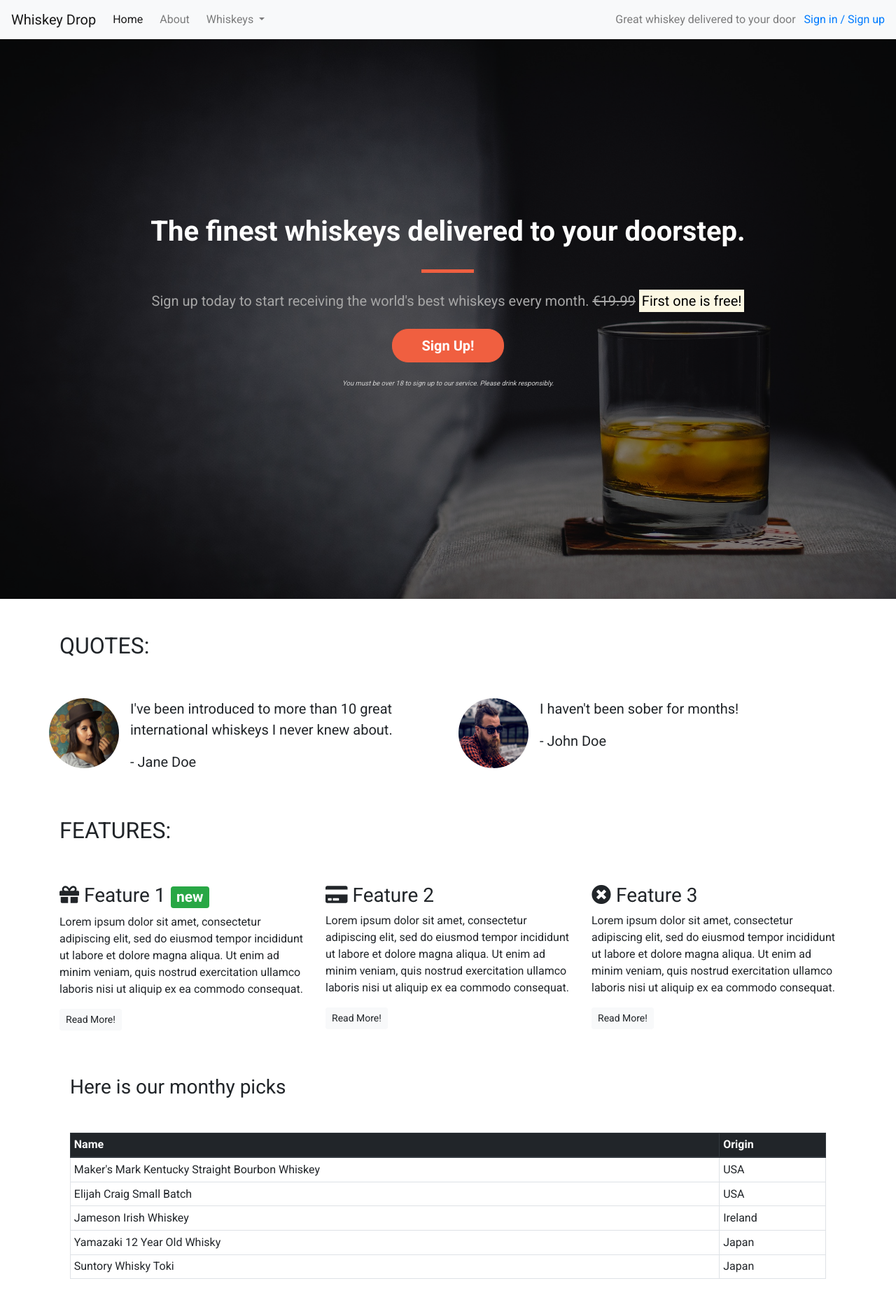
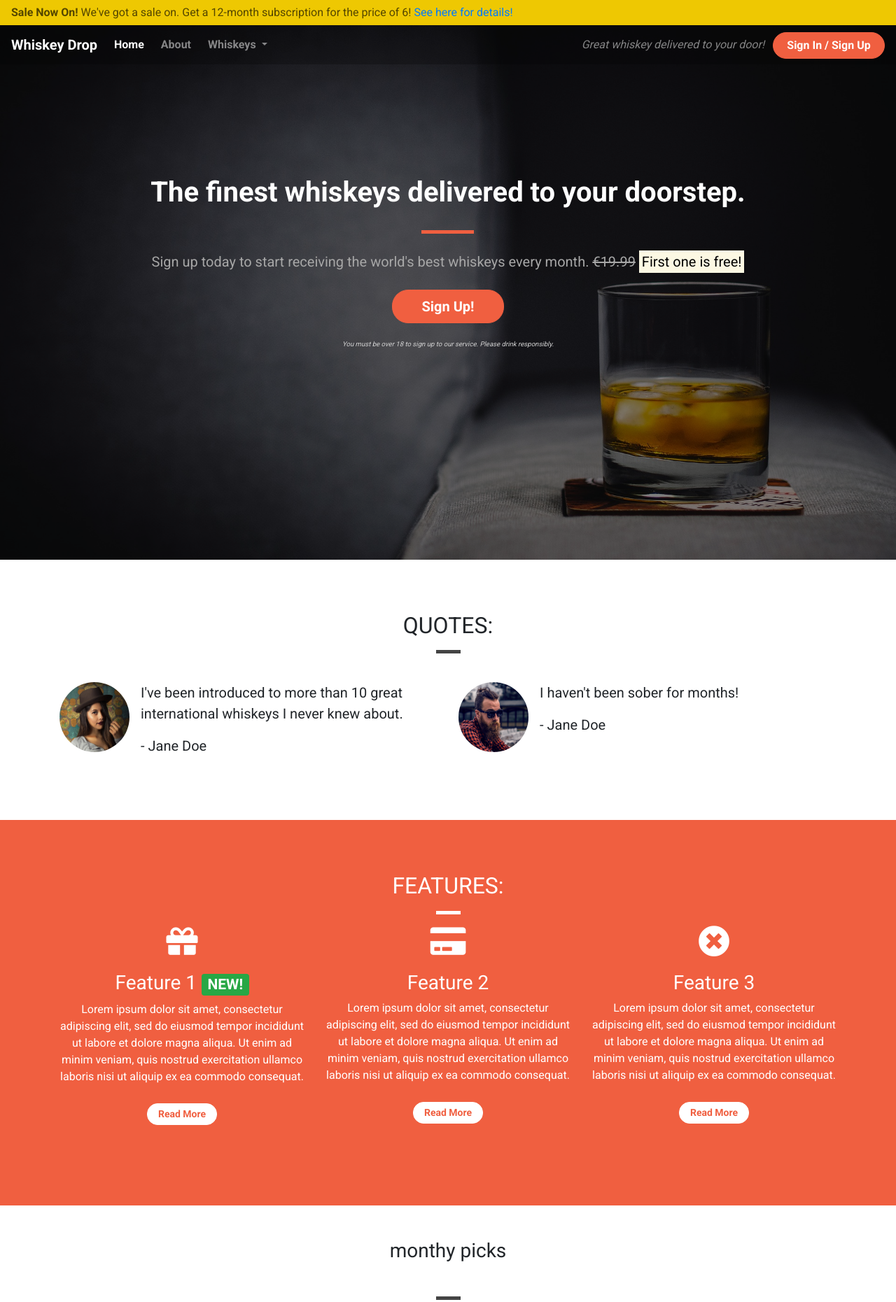
Before and after one commit to continuum-web/CI_wiskydrop, a plain HTML site: page index.html in a window 1280 px wide. Shown: the top 1861 px of the page at 70% size. Drawn offline with nearby package versions, Linux system fonts and the light colour scheme.

Commit message:
Finished styling, Whiskey Drop Complete

```diff
--- a/css/style.css
+++ b/css/style.css
@@ -1,14 +1,19 @@
-body{
+body {
     font-family: 'Roboto', sans-serif;
-
 }
 
-.alert-container{
+/* Containers */
 
+.container-wrapper {}
+
+.container-wrapper--red {
+    background-color: #f05f40;
+    color: white;
 }
 
+.alert-container {}
 
-.callout-container{
+.callout-container {
     height: 100vh;
 
     background: url('../images/whiskey-background.jpg') no-repeat bottom right fixed;
@@ -22,86 +27,107 @@ body{
     justify-content: center;
 
     position: relative;
+}
 
-
-}
-.opaque-overlay{
+.opaque-overlay {
     position: absolute;
     top: 0;
     left: 0;
     height: 100%;
     width: 100%;
     background-color: rgba(0, 0, 0, 0.5);
+}
 
+.content-container {
+    padding-top: 75px;
+    padding-bottom: 75px;
+}
 
+/* Navbar */
+
+.navalert-container {
+    position: absolute;
+    top: 0;
+    left: 0;
+    z-index: 1;
+    padding-left: 0;
+    padding-right: 0;
+}
+
+.navbar {
+    margin-bottom: 0;
+    width: 100%;
+    background-color: rgba(0, 0, 0, .25);
+    border: 0;
+}
+
+.navbar .navbar-toggler {
+    border: 0;
+}
+
+.navbar .navbar-brand {
+    font-weight: bold;
+}
+
+.navbar .navbar-nav a {
+    font-weight: bold;
 }
 
 
-.quote-container{
+/* Jumbotron */
 
+.jumbotron {
+    background-color: transparent;
 }
 
-.feature-container{
-
-
-}
-
-.faves-container{
-
-}
-
-
-/* Jumbotron Header */
-.jumbotron{
-    background: transparent;
-}
-
-.jumbotron-header{
+.jumbotron h1 {
     color: white;
     font-weight: bold;
     margin-bottom: 30px;
-
+    color: white;
 }
 
-
-.jumbotron small{
-font-size: 60%;
-font-style: italic;
-color: #d0d0d0;
+.jumbotron .lead {
+    color: #a7a7a7;
+    margin: 25px 0;
 }
 
-.jumbotron .lead{
-    margin: 25px 0;
-    color: #a7a7a7;
+.jumbotron small {
+    font-size: 60%;
+    font-style: italic;
+    color: #d0d0d0;
 }
 
+/* Block dividers */
 
-/* Utilities */
+.block-divider {
+    width: 75px;
+    height: 5px;
+    border: 0;
+    background-color: #444;
+}
 
-.block-divider--orange{
+.block-divider--orange {
     background-color: #f05f40;
 }
 
-.block-divider-short{
+.block-divider--white {
+    background-color: white;
+}
+
+.block-divider--short {
     width: 35px;
-}
-.block-divider{
-    width: 75px;
-    height: 5px;
-    border: 0;
 }
 
 /* Buttons */
 
-.btn--cta{
-
+.btn--cta {
     font-weight: bold;
     border-radius: 23px;
     width: 160px;
-
 }
 
-.btn--red{
+.btn--red {
     color: white;
     background-color: #f05f40;
     border-color: #f05f40;
@@ -115,3 +141,68 @@ color: #d0d0d0;
     border-color: #df4929;
     color: white;
 }
+
+/* Alert */
+
+.alert-container .col-12 {
+    padding-left: 0;
+    padding-right: 0;
+}
+
+.site-wide-alert {
+    color: #544600;
+    background-color: #eec802;
+    border-color: #eec802;
+    padding: 5px 15px;
+    margin-bottom: 0;
+    border: 1px solid transparent;
+    border-radius: 0;
+}
+
+/* Page Headers */
+
+.page-header {
+    margin-bottom: 0;
+    border-bottom: 0;
+    text-align: center;
+}
+
+.page-header h2 {
+    margin-top: 0;
+}
+
+/* Quotes */
+
+.quotes .page-header {
+    margin-bottom: 25px;
+}
+
+/* Features */
+
+.feature {
+    text-align: center;
+    margin-bottom: 40px;
+}
+
+.feature i {
+    margin-bottom: 20px;
+    font-size: 45px;
+    line-height: 45px;
+}
+
+.feature .btn {
+    background-color: white;
+    border-color: white;
+    border-radius: 15px;
+    min-width: 100px;
+    font-weight: bold;
+    margin-top: 10px;
+    color: #f05f40;
+}
+
+.faves-container{
+    font-weight: bold;
+    text-align: center;
+    margin-bottom: 3rem;
+    padding-bottom: 3rem;
+}
--- a/index.html
+++ b/index.html
@@ -15,9 +15,20 @@
 </head>
 
 <body>
-    <nav class="navbar navbar-light bg-light navbar-expand-sm">
+
+    <div class="container-fluid navalert-container">
+        <div class="container-fluid alert-container">
+            <div class="row d-none d-sm-block">
+                <div class="col-12">
+                    <div class="site-wide-alert alert alert-warning">
+                        <strong>Sale Now On!</strong> We've got a sale on. Get a 12-month subscription for the price of
+                        6! <a href="">See here for details!</a>
+                    </div>
+                </div>
+            </div>
+        </div>
+        <nav class="navbar navbar-dark navbar-expand-sm">
             <a href="/" class="navbar-brand">Whiskey Drop</a>
-
 
             <button class="navbar-toggler ml-auto" type="button" data-toggle="collapse" data-target="#navbarNavDropdown"
                 aria-controls="navbarNavDropdown" aria-expanded="false" aria-label="Toggle navigation">
@@ -26,7 +37,7 @@
             <div class="collapse navbar-collapse" id="navbarNavDropdown">
                 <ul class="navbar-nav mr-auto">
                     <li class="active nav-item mr-2"><a class="nav-link" href="/">Home</a></li>
-                <li class="nav-item mr-2"><a class="nav-link" href="">About</a></li>
+                    <li class="nav-item mr-2"><a class="nav-link" href="/about">About</a></li>
                     <li class="nav-item dropdown">
                         <a class="nav-link dropdown-toggle" href="#" id="navbarDropdownMenuLink" role="button"
                             data-toggle="dropdown" aria-haspopup="true" aria-expanded="false">
@@ -40,25 +51,17 @@
                         </div>
                     </li>
 
-                <li class="nav-item mr-2 d-block d-sm-none"><a class="nav-link" href="">Sign In / Sign Up</a></li>
+                    <li class="nav-item mr-2 d-block d-sm-none"><a class="nav-link" href="/login">Sign In / Sign Up</a>
+                    </li>
                 </ul>
             </div>
-
-
             <div class="d-none d-md-block">
-            <p class="navbar-text my-auto mr-2">Great whiskey delivered to your door</p>
-            <a href="/login">Sign in / Sign up</a>
+                <p class="navbar-text my-auto mr-2"><i>Great whiskey delivered to your door!</i></p>
+                <a href="/login" class="btn btn--cta btn--red">Sign In / Sign Up</a>
             </div>
         </nav>
+    </div>
 
-    <!-- <div class="row d-none d-sm-block">
-        <div class="col-12">
-            <div class="alert alert-container">
-                <strong>Sale Now On!</strong> We've got a sale on. Get 12 months subscription for the price of 6!
-                <a href="#">see here for details</a>
-            </div>
-        </div>
-    </div> -->
     <!-- callout -->
     <div class="container-fluid callout-container">
         <!-- Callout -->
@@ -82,23 +85,26 @@
     </div>
 
 
-    <!-- QUOTES -->
-    <div class="container quotes-container">
+    <!-- Quotes -->
+    <div class="container-wrapper">
+        <div class="container quotes-container content-container">
             <section class="quotes">
                 <div class="row">
-                <div class="col-12 my-5">
+                    <div class="col-12 page-header">
                         <h2 class="text-uppercase">Quotes:</h2>
+                        <hr class="block-divider block-divider--short">
+                    </div>
                 </div>
                 <div class="row">
                     <div class="col-12 col-md-6">
                         <div class="media">
                             <div class="d-none d-sm-block">
-                                <img src="images/girl-image.png" alt="girl-image" class="rounded-circle mr-3"
-                                    height="100px" width="100px"></div>
+                                <img src="images/girl-image.png" class="rounded-circle mr-3" height=100 width=100>
+                            </div>
                             <div class="media-body">
                                 <blockquote class="blockquote">
-                                    <p>I've been introduced to more than
-                                        10 great international whiskeys I never knew about.</p>
+                                    <p>I've been introduced to more than 10 great international whiskeys I never knew
+                                        about.</p>
                                     <p>- Jane Doe</p>
                                 </blockquote>
                             </div>
@@ -107,69 +113,65 @@
                     <div class="col-12 col-md-6">
                         <div class="media">
                             <div class="d-none d-sm-block">
-                                <img src="images/guy-image.png" alt="girl-image" class="rounded-circle mr-3"
-                                    height="100px" width="100px">
+                                <img src="images/guy-image.png" class="rounded-circle mr-3" height=100 width=100>
                             </div>
                             <div class="media-body">
                                 <blockquote class="blockquote">
                                     <p>I haven't been sober for months!</p>
-                                    <p>- John Doe</p>
+                                    <p>- Jane Doe</p>
                                 </blockquote>
                             </div>
                         </div>
                     </div>
                 </div>
+            </section>
+            <!-- /.quotes -->
         </div>
-        </section>
     </div>
+
     <!-- Features -->
-    <div class="container features-container">
+    <div class="container-wrapper container-wrapper--red">
+        <div class="container features-container content-container">
             <section class="features">
                 <div class="row">
-                <div class="col-12 my-5">
+                    <div class="col-12 page-header">
                         <h2 class="text-uppercase">Features:</h2>
+                        <hr class="block-divider block-divider--short block-divider--white">
                     </div>
                 </div>
                 <div class="row">
                     <div class="col-12 col-md-6 col-lg-4">
                         <div class="feature">
-                        <h3> <i class="fas fa-gift d-none d-sm-inline"></i> Feature 1 <span
-                                class="badge badge-success">new</span></h3>
-                        <p>Lorem ipsum dolor sit amet, consectetur adipiscing elit, sed do eiusmod tempor incididunt ut
-                            labore
-                            et dolore magna aliqua. Ut enim ad minim veniam, quis nostrud exercitation ullamco laboris
-                            nisi
-                            ut
-                            aliquip ex ea commodo consequat.</p>
-                        <p><a href="#" class="btn btn-sm btn-light">Read More!</a></p>
+                            <h3><i class="fas fa-gift d-none d-sm-block"></i> Feature 1 <span
+                                    class="badge badge-success">NEW!</span></h3>
+                            <p>Lorem ipsum dolor sit amet, consectetur adipiscing elit, sed do eiusmod tempor incididunt
+                                ut labore et dolore magna aliqua. Ut enim ad minim veniam, quis nostrud exercitation
+                                ullamco laboris nisi ut aliquip ex ea commodo consequat.</p>
+                            <p><a class="btn btn-sm btn-light" href="">Read More</a></p>
                         </div>
                     </div>
                     <div class="col-12 col-md-6 col-lg-4">
                         <div class="feature">
-                        <h3> <i class="fas fa-credit-card d-none d-sm-inline"></i> Feature 2</h3>
-                        <p>Lorem ipsum dolor sit amet, consectetur adipiscing elit, sed do eiusmod tempor incididunt ut
-                            labore
-                            et dolore magna aliqua. Ut enim ad minim veniam, quis nostrud exercitation ullamco laboris
-                            nisi
-                            ut
-                            aliquip ex ea commodo consequat.</p>
-                        <p><a href="#" class="btn btn-sm btn-light">Read More!</a></p>
+                            <h3><i class="fas fa-credit-card d-none d-sm-block"></i> Feature 2</h3>
+                            <p>Lorem ipsum dolor sit amet, consectetur adipiscing elit, sed do eiusmod tempor incididunt
+                                ut labore et dolore magna aliqua. Ut enim ad minim veniam, quis nostrud exercitation
+                                ullamco laboris nisi ut aliquip ex ea commodo consequat.</p>
+                            <p><a class="btn btn-sm btn-light" href="">Read More</a></p>
                         </div>
                     </div>
                     <div class="col-12 d-md-none d-lg-block col-lg-4">
                         <div class="feature">
-                        <h3> <i class="fas fa-times-circle d-none d-sm-inline"></i> Feature 3</h3>
-                        <p>Lorem ipsum dolor sit amet, consectetur adipiscing elit, sed do eiusmod tempor incididunt ut
-                            labore
-                            et dolore magna aliqua. Ut enim ad minim veniam, quis nostrud exercitation ullamco laboris
-                            nisi
-                            ut
-                            aliquip ex ea commodo consequat.</p>
-                        <p><a href="#" class="btn btn-sm btn-light">Read More!</a></p>
+                            <h3><i class="fas fa-times-circle d-none d-sm-block"></i> Feature 3</h3>
+                            <p>Lorem ipsum dolor sit amet, consectetur adipiscing elit, sed do eiusmod tempor incididunt
+                                ut labore et dolore magna aliqua. Ut enim ad minim veniam, quis nostrud exercitation
+                                ullamco laboris nisi ut aliquip ex ea commodo consequat.</p>
+                            <p><a class="btn btn-sm btn-light" href="">Read More</a></p>
                         </div>
                     </div>
                 </div>
             </section>
+            <!-- /.features -->
+        </div>
     </div>
 
     <!-- Monthly Favorites challenge -->
@@ -177,9 +179,10 @@
         <div class="col-12 my-5">
             <section>
 
-                <h3 class="my-5">Here is our monthy picks</h3>
+                <h3 class="my-5">monthy picks</h3>
+                <hr class="block-divider block-divider--short">
                 <table class="table table-sm table-hover table-bordered">
-                    <thead class="thead-dark ">
+                    <thead class="block-divider--orange ">
                         <tr>
                             <th scope="col">Name</th>
                             <th scope="col">Origin</th>
```
Lines whose indentation alone changed are shown as unchanged.
